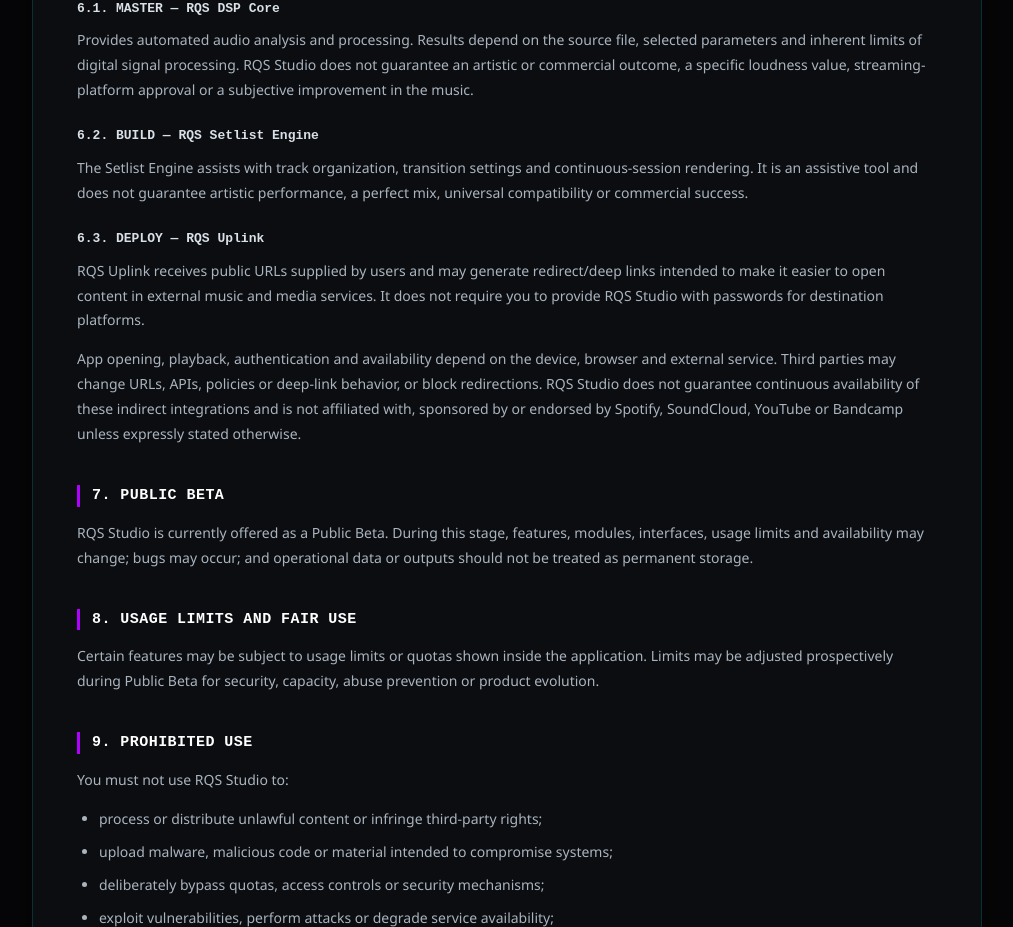
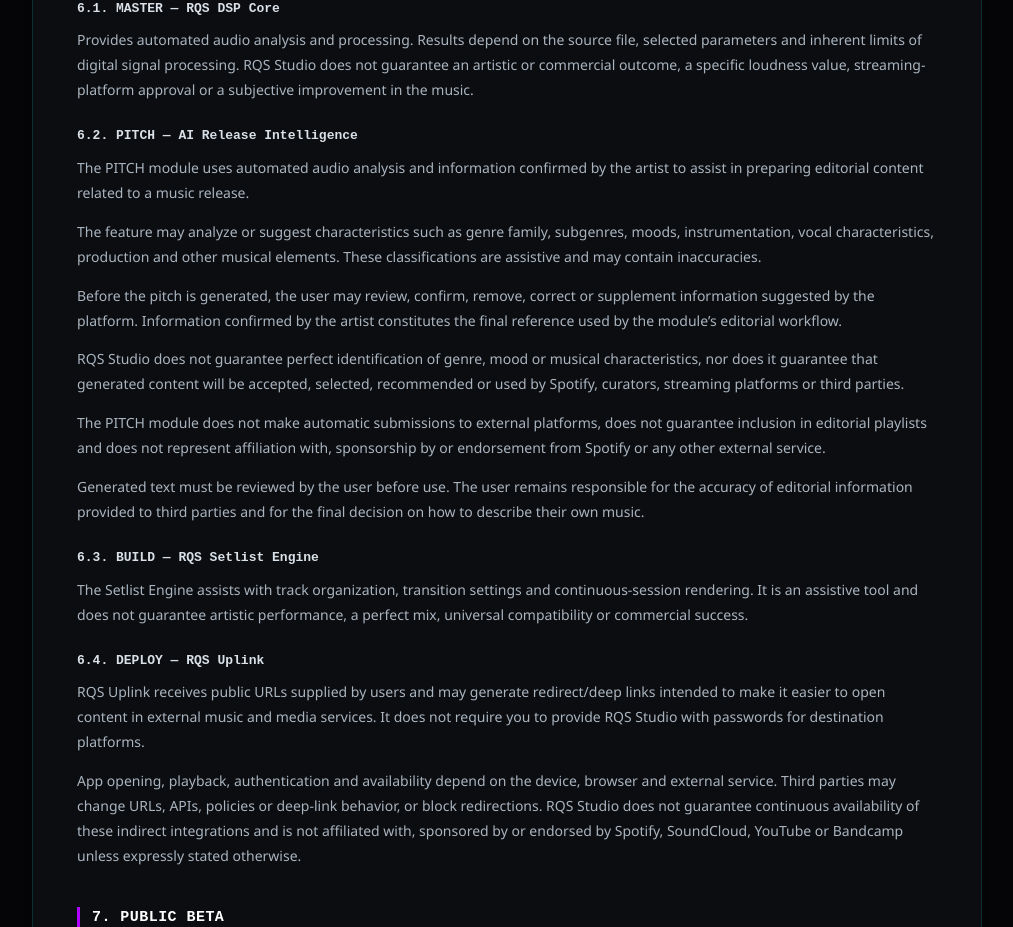
Before and after one commit to anaraquel00/rqs-daw-frontend, an Angular app: page /terms in a window 1280 px wide. Shown: the part 1380-2307 px from the top of the page, without its empty margins (133-1146 px from the left). Built offline with nearby package versions, Linux system fonts and the light colour scheme.

Commit message:
docs: add PITCH module to terms of service

```diff
--- a/src/app/components/terms/terms.html
+++ b/src/app/components/terms/terms.html
@@ -38,10 +38,18 @@
     <h3>6.1. MASTER — RQS DSP Core</h3>
     <p>Realiza análise e processamento automatizado de áudio. Os resultados dependem do arquivo de origem, parâmetros selecionados e limitações inerentes ao processamento digital de sinais. O RQS Studio não garante resultado artístico ou comercial, loudness específico, aprovação por plataforma de streaming ou melhoria subjetiva da música.</p>
 
-    <h3>6.2. BUILD — RQS Setlist Engine</h3>
+    <h3>6.2. PITCH — AI Release Intelligence</h3>
+    <p>O módulo PITCH utiliza análise automatizada de áudio e informações confirmadas pelo próprio artista para auxiliar na preparação de conteúdo editorial relacionado ao lançamento musical.</p>
+    <p>O recurso pode analisar ou sugerir características como família de gênero, subgêneros, moods, instrumentação, características vocais, produção e outros elementos musicais. Essas classificações são assistivas e podem conter imprecisões.</p>
+    <p>Antes da geração do pitch, o usuário pode revisar, confirmar, remover, corrigir ou complementar as informações sugeridas pela plataforma. As informações confirmadas pelo artista constituem a referência final utilizada pelo fluxo editorial do módulo.</p>
+    <p>O RQS Studio não garante identificação perfeita de gênero, mood ou características musicais, nem garante que o conteúdo gerado seja aceito, selecionado, recomendado ou utilizado por Spotify, curadores, plataformas de streaming ou terceiros.</p>
+    <p>O módulo PITCH não realiza submissões automáticas a plataformas externas, não garante inclusão em playlists editoriais e não representa afiliação, patrocínio ou endosso por parte do Spotify ou de qualquer outro serviço externo.</p>
+    <p>Os textos gerados devem ser revisados pelo usuário antes de sua utilização. O usuário permanece responsável pela exatidão das informações editoriais fornecidas a terceiros e pela decisão final sobre como descrever sua própria música.</p>
+
+    <h3>6.3. BUILD — RQS Setlist Engine</h3>
     <p>O Setlist Engine auxilia na organização de faixas, configuração de transições e geração de uma sessão contínua. O recurso é assistivo e não garante performance artística, mix perfeito, compatibilidade universal ou sucesso comercial.</p>
 
-    <h3>6.3. DEPLOY — RQS Uplink</h3>
+    <h3>6.4. DEPLOY — RQS Uplink</h3>
     <p>O RQS Uplink recebe URLs públicas fornecidas pelo usuário e pode gerar links de redirecionamento/deep links destinados a facilitar a abertura de conteúdo em serviços externos de música e mídia. O recurso não exige que você forneça ao RQS Studio a senha das plataformas de destino.</p>
     <p>A abertura do aplicativo, reprodução, autenticação e disponibilidade dependem do dispositivo, navegador e serviço externo. Terceiros podem alterar URLs, APIs, políticas, deep linking ou bloquear redirecionamentos. O RQS Studio não garante disponibilidade contínua dessas integrações indiretas e não é afiliado, patrocinado ou endossado por Spotify, SoundCloud, YouTube ou Bandcamp, salvo indicação expressa em contrário.</p>
 
@@ -101,9 +109,20 @@
     <h2>4. Prawa do przesyłanych treści</h2><p>Przesyłając treści, oświadczasz, że posiadasz wymagane prawa, licencje i zgody. RQS Studio nie nabywa własności Twojej muzyki i otrzymuje wyłącznie ograniczone, tymczasowe upoważnienie techniczne potrzebne do wykonania żądanego procesu.</p><p>Niniejsze Warunki nie rozstrzygają praw autorskich do treści generowanych lub wspomaganych przez AI.</p>
     <h2>5. Przetwarzanie i przechowywanie audio</h2><p>Przetwarzanie może korzystać z tymczasowej pamięci lokalnej i cloud object storage. Tymczasowe obiekty audio są skonfigurowane tak, aby wygasały automatycznie około 24 godziny po przesłaniu zgodnie z zasadami lifecycle. RQS Studio nie powinno być używane jako trwała kopia zapasowa.</p>
     <h2>6. Moduły platformy</h2>
-    <h3>6.1. MASTER — RQS DSP Core</h3><p>Wykonuje automatyczną analizę i przetwarzanie audio. Wyniki zależą od pliku źródłowego, wybranych ustawień i ograniczeń cyfrowego przetwarzania sygnału.</p>
-    <h3>6.2. BUILD — RQS Setlist Engine</h3><p>Setlist Engine pomaga organizować utwory, konfigurować przejścia i generować ciągłą sesję.</p>
-    <h3>6.3. DEPLOY — RQS Uplink</h3><p>RQS Uplink przyjmuje publiczne adresy URL i może generować przekierowania/deep linki. Otwieranie, odtwarzanie i uwierzytelnianie zależą od urządzenia, przeglądarki i usługi zewnętrznej.</p>
+    <h3>6.1. MASTER — RQS DSP Core</h3>
+    <p>Wykonuje automatyczną analizę i przetwarzanie audio. Wyniki zależą od pliku źródłowego, wybranych parametrów i nieodłącznych ograniczeń cyfrowego przetwarzania sygnału. RQS Studio nie gwarantuje rezultatu artystycznego ani komercyjnego, określonego poziomu loudness, akceptacji przez platformę streamingową ani subiektywnej poprawy muzyki.</p>
+    <h3>6.2. PITCH — AI Release Intelligence</h3>
+    <p>Moduł PITCH wykorzystuje zautomatyzowaną analizę audio oraz informacje potwierdzone przez samego artystę, aby wspierać przygotowanie treści redakcyjnych związanych z wydaniem muzycznym.</p>
+    <p>Funkcja może analizować lub sugerować cechy takie jak rodzina gatunkowa, podgatunki, nastroje, instrumentacja, cechy wokalne, produkcja i inne elementy muzyczne. Klasyfikacje te mają charakter pomocniczy i mogą zawierać nieścisłości.</p>
+    <p>Przed wygenerowaniem pitchu użytkownik może przejrzeć, potwierdzić, usunąć, poprawić lub uzupełnić informacje sugerowane przez platformę. Informacje potwierdzone przez artystę stanowią ostateczny punkt odniesienia wykorzystywany w procesie redakcyjnym modułu.</p>
+    <p>RQS Studio nie gwarantuje bezbłędnego rozpoznania gatunku, nastroju ani cech muzycznych ani tego, że wygenerowane treści zostaną zaakceptowane, wybrane, polecone lub wykorzystane przez Spotify, kuratorów, platformy streamingowe lub strony trzecie.</p>
+    <p>Moduł PITCH nie dokonuje automatycznych zgłoszeń do zewnętrznych platform, nie gwarantuje umieszczenia na playlistach redakcyjnych i nie oznacza powiązania, sponsorowania ani poparcia ze strony Spotify czy jakiejkolwiek innej usługi zewnętrznej.</p>
+    <p>Wygenerowane teksty muszą zostać sprawdzone przez użytkownika przed wykorzystaniem. Użytkownik pozostaje odpowiedzialny za prawidłowość informacji redakcyjnych przekazywanych stronom trzecim oraz za ostateczną decyzję o sposobie opisywania własnej muzyki.</p>
+    <h3>6.3. BUILD — RQS Setlist Engine</h3>
+    <p>Setlist Engine pomaga organizować utwory, konfigurować przejścia i generować ciągłą sesję. Funkcja ma charakter pomocniczy i nie gwarantuje jakości wykonania artystycznego, idealnego miksu, powszechnej kompatybilności ani sukcesu komercyjnego.</p>
+    <h3>6.4. DEPLOY — RQS Uplink</h3>
+    <p>RQS Uplink przyjmuje publiczne adresy URL podane przez użytkownika i może generować przekierowania/deep linki ułatwiające otwieranie treści w zewnętrznych serwisach muzycznych i medialnych. Funkcja nie wymaga podawania RQS Studio haseł do platform docelowych.</p>
+    <p>Otwarcie aplikacji, odtwarzanie, uwierzytelnianie i dostępność zależą od urządzenia, przeglądarki i usługi zewnętrznej. Strony trzecie mogą zmieniać adresy URL, API, zasady lub obsługę deep linków albo blokować przekierowania. RQS Studio nie gwarantuje ciągłej dostępności tych pośrednich integracji i nie jest powiązane, sponsorowane ani popierane przez Spotify, SoundCloud, YouTube lub Bandcamp, chyba że wyraźnie wskazano inaczej.</p>
     <h2>7. Publiczna wersja beta</h2><p>Funkcje, moduły, interfejsy, limity i dostępność mogą się zmieniać; mogą występować błędy.</p>
     <h2>8. Limity użycia i rozsądne korzystanie</h2><p>Niektóre funkcje mogą podlegać limitom lub quota wyświetlanym w aplikacji.</p>
     <h2>9. Niedozwolone zastosowania</h2><p>Nie wolno używać RQS Studio do nielegalnych treści, złośliwego kodu, obchodzenia limitów lub zabezpieczeń, wykorzystywania luk ani nadużywającej automatyzacji.</p>
@@ -127,9 +146,20 @@
     <h2>4. Droits sur le contenu envoyé</h2><p>En envoyant du contenu à RQS Studio, vous déclarez détenir ou avoir obtenu les droits, licences et autorisations nécessaires. RQS Studio n’acquiert pas la propriété de votre musique et reçoit uniquement l’autorisation technique limitée et temporaire nécessaire au workflow demandé.</p><p>Ces Conditions ne déterminent pas la titularité du copyright sur les contenus générés ou assistés par IA.</p>
     <h2>5. Traitement et conservation de l’audio</h2><p>Le traitement peut utiliser un stockage local éphémère et un object storage cloud. Les objets audio temporaires sont configurés pour expirer automatiquement environ 24 heures après l’upload selon les politiques techniques de lifecycle. RQS Studio ne doit pas être utilisé comme sauvegarde permanente.</p>
     <h2>6. Modules de la plateforme</h2>
-    <h3>6.1. MASTER — RQS DSP Core</h3><p>Réalise une analyse et un traitement audio automatisés. Les résultats dépendent du fichier source, des paramètres sélectionnés et des limites du traitement numérique du signal.</p>
-    <h3>6.2. BUILD — RQS Setlist Engine</h3><p>Setlist Engine aide à organiser les pistes, configurer les transitions et générer une session continue.</p>
-    <h3>6.3. DEPLOY — RQS Uplink</h3><p>RQS Uplink reçoit des URL publiques et peut générer des liens de redirection/deep links. L’ouverture, la lecture et l’authentification dépendent du terminal, du navigateur et du service externe.</p>
+    <h3>6.1. MASTER — RQS DSP Core</h3>
+    <p>Réalise une analyse et un traitement audio automatisés. Les résultats dépendent du fichier source, des paramètres sélectionnés et des limites inhérentes au traitement numérique du signal. RQS Studio ne garantit aucun résultat artistique ou commercial, aucun niveau de loudness précis, aucune approbation par une plateforme de streaming ni aucune amélioration subjective de la musique.</p>
+    <h3>6.2. PITCH — AI Release Intelligence</h3>
+    <p>Le module PITCH utilise une analyse audio automatisée et des informations confirmées par l’artiste lui-même afin d’aider à préparer du contenu éditorial lié à une sortie musicale.</p>
+    <p>La fonctionnalité peut analyser ou suggérer des caractéristiques telles que la famille de genres, les sous-genres, les ambiances, l’instrumentation, les caractéristiques vocales, la production et d’autres éléments musicaux. Ces classifications sont fournies à titre d’assistance et peuvent contenir des imprécisions.</p>
+    <p>Avant la génération du pitch, l’utilisateur peut examiner, confirmer, supprimer, corriger ou compléter les informations suggérées par la plateforme. Les informations confirmées par l’artiste constituent la référence finale utilisée par le processus éditorial du module.</p>
+    <p>RQS Studio ne garantit pas l’identification parfaite du genre, de l’ambiance ou des caractéristiques musicales, ni que le contenu généré sera accepté, sélectionné, recommandé ou utilisé par Spotify, des curateurs, des plateformes de streaming ou des tiers.</p>
+    <p>Le module PITCH n’effectue aucune soumission automatique à des plateformes externes, ne garantit aucune inclusion dans des playlists éditoriales et ne constitue aucune affiliation, aucun parrainage ni aucune approbation de la part de Spotify ou de tout autre service externe.</p>
+    <p>Les textes générés doivent être examinés par l’utilisateur avant leur utilisation. L’utilisateur reste responsable de l’exactitude des informations éditoriales fournies à des tiers et de la décision finale concernant la manière de décrire sa propre musique.</p>
+    <h3>6.3. BUILD — RQS Setlist Engine</h3>
+    <p>Setlist Engine aide à organiser les pistes, configurer les transitions et générer une session continue. Cette fonctionnalité est un outil d’assistance et ne garantit aucune performance artistique, aucun mix parfait, aucune compatibilité universelle ni aucun succès commercial.</p>
+    <h3>6.4. DEPLOY — RQS Uplink</h3>
+    <p>RQS Uplink reçoit les URL publiques fournies par l’utilisateur et peut générer des liens de redirection/deep links destinés à faciliter l’ouverture de contenus dans des services externes de musique et de médias. Cette fonctionnalité ne vous demande pas de fournir à RQS Studio les mots de passe des plateformes de destination.</p>
+    <p>L’ouverture de l’application, la lecture, l’authentification et la disponibilité dépendent de l’appareil, du navigateur et du service externe. Des tiers peuvent modifier les URL, les API, les politiques ou le fonctionnement des deep links, ou bloquer les redirections. RQS Studio ne garantit pas la disponibilité continue de ces intégrations indirectes et n’est ni affilié, ni sponsorisé, ni approuvé par Spotify, SoundCloud, YouTube ou Bandcamp, sauf indication expresse contraire.</p>
     <h2>7. Bêta publique</h2><p>Les fonctionnalités, modules, interfaces, limites et disponibilités peuvent évoluer ; des bugs peuvent survenir.</p>
     <h2>8. Limites d’utilisation et usage raisonnable</h2><p>Certaines fonctionnalités peuvent être soumises à des limites ou quotas affichés dans l’application.</p>
     <h2>9. Utilisations interdites</h2><p>Vous ne devez pas utiliser RQS Studio pour du contenu illégal, du code malveillant, le contournement de quotas ou de sécurité, l’exploitation de vulnérabilités ou des automatisations abusives.</p>
@@ -173,10 +203,18 @@
     <h3>6.1. MASTER — RQS DSP Core</h3>
     <p>Provides automated audio analysis and processing. Results depend on the source file, selected parameters and inherent limits of digital signal processing. RQS Studio does not guarantee an artistic or commercial outcome, a specific loudness value, streaming-platform approval or a subjective improvement in the music.</p>
 
-    <h3>6.2. BUILD — RQS Setlist Engine</h3>
+    <h3>6.2. PITCH — AI Release Intelligence</h3>
+    <p>The PITCH module uses automated audio analysis and information confirmed by the artist to assist in preparing editorial content related to a music release.</p>
+    <p>The feature may analyze or suggest characteristics such as genre family, subgenres, moods, instrumentation, vocal characteristics, production and other musical elements. These classifications are assistive and may contain inaccuracies.</p>
+    <p>Before the pitch is generated, the user may review, confirm, remove, correct or supplement information suggested by the platform. Information confirmed by the artist constitutes the final reference used by the module’s editorial workflow.</p>
+    <p>RQS Studio does not guarantee perfect identification of genre, mood or musical characteristics, nor does it guarantee that generated content will be accepted, selected, recommended or used by Spotify, curators, streaming platforms or third parties.</p>
+    <p>The PITCH module does not make automatic submissions to external platforms, does not guarantee inclusion in editorial playlists and does not represent affiliation with, sponsorship by or endorsement from Spotify or any other external service.</p>
+    <p>Generated text must be reviewed by the user before use. The user remains responsible for the accuracy of editorial information provided to third parties and for the final decision on how to describe their own music.</p>
+
+    <h3>6.3. BUILD — RQS Setlist Engine</h3>
     <p>The Setlist Engine assists with track organization, transition settings and continuous-session rendering. It is an assistive tool and does not guarantee artistic performance, a perfect mix, universal compatibility or commercial success.</p>
 
-    <h3>6.3. DEPLOY — RQS Uplink</h3>
+    <h3>6.4. DEPLOY — RQS Uplink</h3>
     <p>RQS Uplink receives public URLs supplied by users and may generate redirect/deep links intended to make it easier to open content in external music and media services. It does not require you to provide RQS Studio with passwords for destination platforms.</p>
     <p>App opening, playback, authentication and availability depend on the device, browser and external service. Third parties may change URLs, APIs, policies or deep-link behavior, or block redirections. RQS Studio does not guarantee continuous availability of these indirect integrations and is not affiliated with, sponsored by or endorsed by Spotify, SoundCloud, YouTube or Bandcamp unless expressly stated otherwise.</p>
 
```
Also changed, not shown: 1 other file (tests, documents, lock files or other folders).
